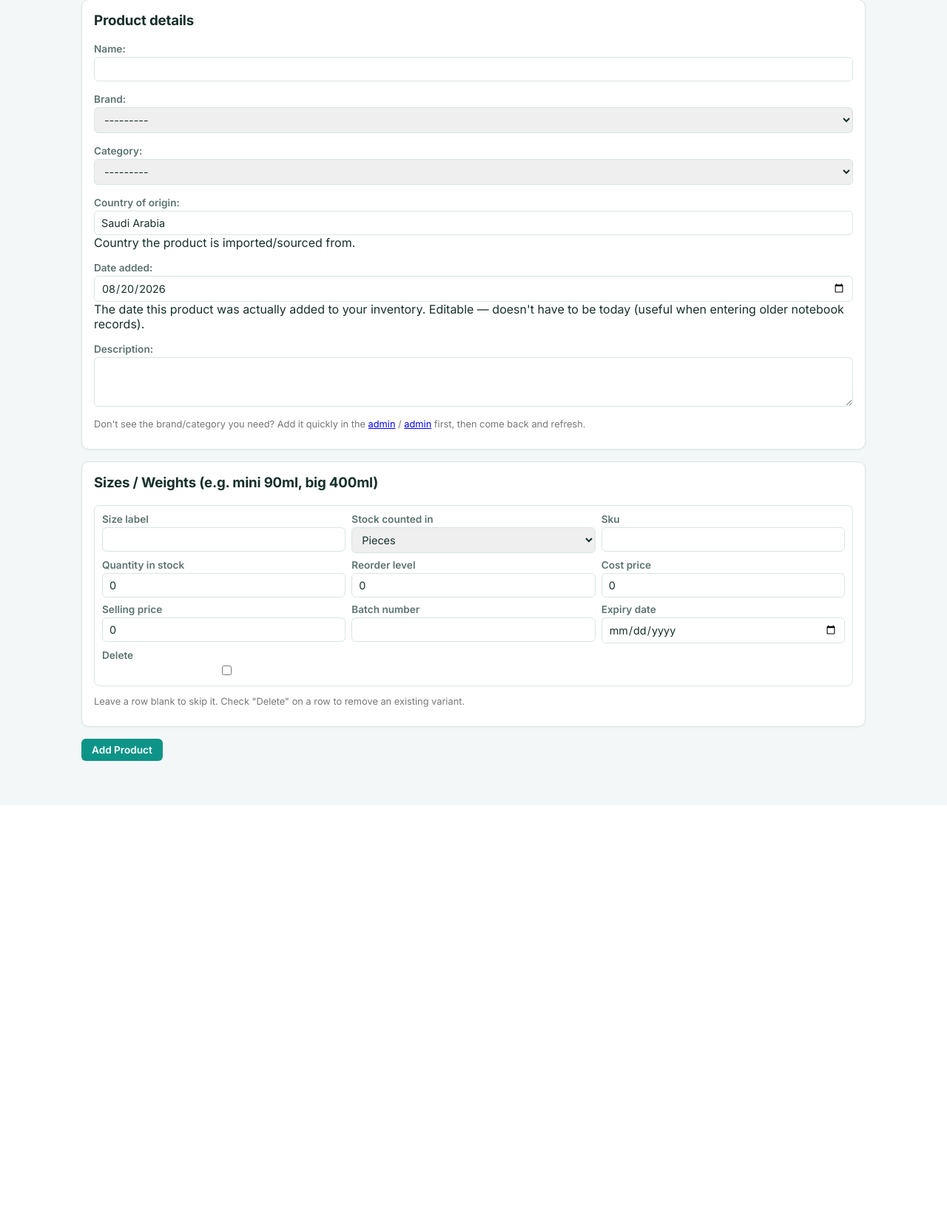
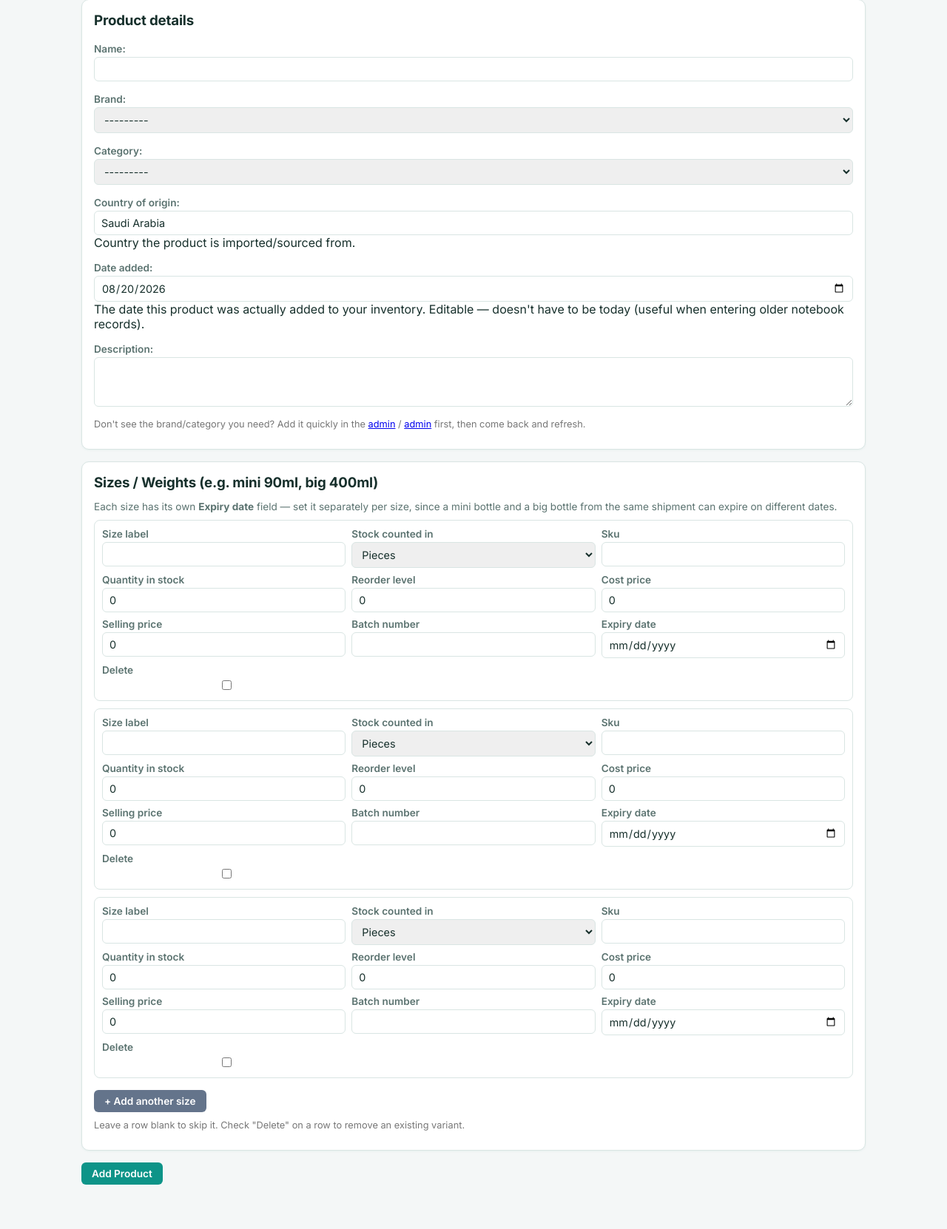
Before and after one commit to rafimkl8/inventory-management-ssb, a Django app: page /product/add/ in a window 1280 px wide. Shown: the part 237-1899 px from the top of the page at 74% size. Before the commit the page ends 1266 px from the top, so only its background shows below. Run offline with Django 4.2, Linux system fonts and the light colour scheme; data that the repository does not hold is empty.

Commit message:
Allow adding multiple sizes with separate expiry dates on Add Product
Each size/variant already had its own expiry_date field, but the Add
Product form only showed one blank size row at a time, making it awkward
to enter products with several sizes (e.g. mini/big bottle) in one go.

- Increase default blank rows from 1 to 3
- Add a '+ Add another size' button that dynamically appends new size rows
  via JS (using Django's formset empty_form template), so any number of
  sizes can be added without limit
- Add explanatory copy clarifying that expiry date is set per size, not
  per product, since different sizes from the same shipment can expire on
  different dates

Verified end-to-end with a headless browser: submitted a product with
three sizes (90ml/400ml/1L), each with a distinct expiry date, and
confirmed all three saved correctly with independent expiry dates.

```diff
--- a/inventory/views.py
+++ b/inventory/views.py
@@ -14,7 +14,7 @@ VariantFormSet = inlineformset_factory(
     Product,
     ProductVariant,
     form=ProductVariantForm,
-    extra=1,
+    extra=3,
     can_delete=True,
 )
 
--- a/templates/inventory/product_form.html
+++ b/templates/inventory/product_form.html
@@ -22,7 +22,11 @@
 
     <div class="card variant-formset">
         <h3 style="margin-top:0;">Sizes / Weights (e.g. mini 90ml, big 400ml)</h3>
+        <p style="font-size:0.85rem; color:#5b7370; margin-top:-6px;">
+            Each size has its own <strong>Expiry date</strong> field — set it separately per size, since a mini bottle and a big bottle from the same shipment can expire on different dates.
+        </p>
         {{ formset.management_form }}
+        <div id="variant-forms">
             {% for vform in formset %}
             <div class="variant-row">
                 {{ vform.id }}
@@ -34,9 +38,40 @@
                 {% endfor %}
             </div>
             {% endfor %}
-        <p style="font-size:0.8rem; color:#777;">Leave a row blank to skip it. Check "Delete" on a row to remove an existing variant.</p>
+        </div>
+        <button type="button" id="add-variant-row" class="btn btn-secondary" style="margin-top:6px;">+ Add another size</button>
+        <p style="font-size:0.8rem; color:#777; margin-top:10px;">Leave a row blank to skip it. Check "Delete" on a row to remove an existing variant.</p>
     </div>
 
     <button type="submit" class="btn">{% if is_edit %}Save Changes{% else %}Add Product{% endif %}</button>
 </form>
+
+<template id="empty-variant-template">
+    <div class="variant-row">
+        {% for field in formset.empty_form.visible_fields %}
+        <p>
+            <label>{{ field.label }}</label>
+            {{ field }}
+        </p>
+        {% endfor %}
+    </div>
+</template>
+
+<script>
+(function () {
+    var addBtn = document.getElementById("add-variant-row");
+    var container = document.getElementById("variant-forms");
+    var totalFormsInput = document.getElementById("id_variants-TOTAL_FORMS");
+    var templateHtml = document.getElementById("empty-variant-template").innerHTML;
+
+    addBtn.addEventListener("click", function () {
+        var formIndex = parseInt(totalFormsInput.value, 10);
+        var newRowHtml = templateHtml.replace(/__prefix__/g, formIndex);
+        var wrapper = document.createElement("div");
+        wrapper.innerHTML = newRowHtml.trim();
+        container.appendChild(wrapper.firstElementChild);
+        totalFormsInput.value = formIndex + 1;
+    });
+})();
+</script>
 {% endblock %}
```
Lines whose indentation alone changed are shown as unchanged.
